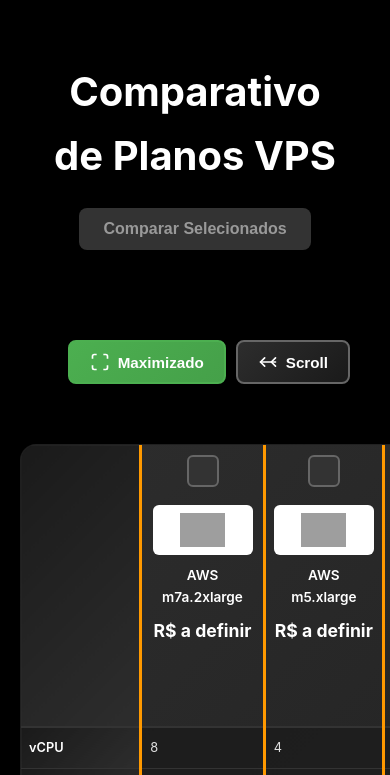
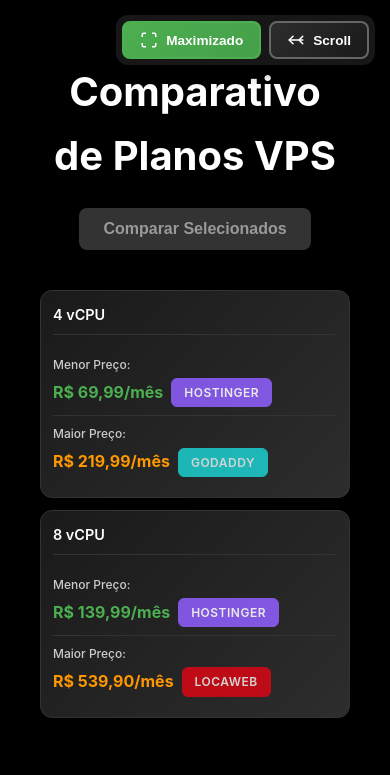
Before and after one commit to grupo-salus/vps-comparativos, a plain HTML site: page comparativo.html in a window 390 px wide. Shown: the top 775 px of the page. Drawn offline with Linux system fonts and the light colour scheme; grey boxes are pictures that could not be loaded.

Commit message:
Refactor layout and styling in comparativo.html and comparativo.css. Updated header spacing, introduced fixed table controls, and enhanced analysis section with compact design for better responsiveness. Adjusted font sizes and padding for improved readability.

```diff
--- a/comparativo.css
+++ b/comparativo.css
@@ -21,8 +21,8 @@
 
 header {
     text-align: center;
-    margin-bottom: 50px;
-    padding: 40px 20px;
+    margin-bottom: 20px;
+    padding: 40px 20px 20px 20px;
 }
 
 header h1 {
@@ -83,12 +83,56 @@
     color: #cccccc;
 }
 
-.table-controls {
-    display: flex;
-    justify-content: flex-end;
-    gap: 10px;
+.top-controls-row {
     margin-bottom: 15px;
     padding: 0 20px;
+}
+
+.table-controls-fixed {
+    position: fixed;
+    top: 20px;
+    right: 20px;
+    display: flex;
+    gap: 10px;
+    z-index: 1000;
+    box-shadow: 0 4px 20px rgba(0, 0, 0, 0.5);
+    border-radius: 12px;
+    padding: 8px;
+    background: rgba(26, 26, 26, 0.9);
+    backdrop-filter: blur(10px);
+}
+
+.analysis-section-compact {
+    flex: 1;
+    min-width: 0;
+}
+
+.analysis-grid-compact {
+    display: grid;
+    grid-template-columns: repeat(auto-fit, minmax(200px, 1fr));
+    gap: 10px;
+}
+
+.analysis-card-compact {
+    background: linear-gradient(135deg, #1a1a1a 0%, #2d2d2d 100%);
+    border-radius: 12px;
+    padding: 15px;
+    border: 1px solid #333333;
+}
+
+.analysis-title-compact {
+    font-size: 0.9rem;
+    font-weight: 600;
+    color: #ffffff;
+    margin-bottom: 12px;
+    padding-bottom: 8px;
+    border-bottom: 1px solid #333333;
+}
+
+.analysis-section {
+    margin-top: 40px;
+    margin-bottom: 40px;
+    padding: 40px 20px;
 }
 
 .btn-view-mode {
@@ -333,9 +377,9 @@
 
 .table-price-after {
     font-size: 0.75rem;
-    color: #ff9800;
+    color: #ffffff;
     margin-top: 4px;
-    font-style: italic;
+    font-style: normal;
 }
 
 .comparison-table th.resource-header {
@@ -411,7 +455,8 @@
 }
 
 .analysis-section {
-    margin-top: 60px;
+    margin-top: 40px;
+    margin-bottom: 40px;
     padding: 40px 20px;
 }
 
@@ -450,8 +495,8 @@
 .analysis-item {
     display: flex;
     flex-direction: column;
-    gap: 8px;
-    padding: 15px 0;
+    gap: 4px;
+    padding: 8px 0;
     border-bottom: 1px solid #333333;
 }
 
@@ -460,13 +505,13 @@
 }
 
 .analysis-label {
-    font-size: 0.9rem;
+    font-size: 0.75rem;
     color: #cccccc;
     font-weight: 500;
 }
 
 .analysis-value {
-    font-size: 1.5rem;
+    font-size: 1.1rem;
     font-weight: 700;
     color: #ffffff;
 }
@@ -485,36 +530,24 @@
     font-style: italic;
 }
 
-.analysis-provider-badge {
-    display: inline-flex;
-    flex-direction: column;
+.analysis-price-row {
+    display: flex;
     align-items: center;
-    padding: 12px 20px;
-    border-radius: 12px;
-    border: 2px solid;
-    margin-top: 10px;
-    gap: 4px;
-    transition: all 0.3s ease;
+    gap: 8px;
+    flex-wrap: wrap;
 }
 
-.analysis-provider-badge:hover {
-    transform: translateY(-2px);
-    box-shadow: 0 4px 12px rgba(0, 0, 0, 0.3);
-}
-
-.analysis-provider-name {
-    font-size: 1rem;
-    font-weight: 700;
+.analysis-provider-badge {
+    display: inline-block;
+    padding: 4px 12px;
+    border-radius: 6px;
+    border: 1px solid;
+    font-size: 0.75rem;
+    font-weight: 600;
     color: #ffffff;
-    text-align: center;
-}
-
-.analysis-provider-label {
-    font-size: 0.75rem;
-    color: rgba(255, 255, 255, 0.9);
     text-transform: uppercase;
     letter-spacing: 0.5px;
-    font-weight: 500;
+    transition: all 0.2s ease;
 }
 
 @media (max-width: 768px) {
@@ -527,6 +560,36 @@
     .comparison-table th.resource-header,
     .comparison-table td.resource-name {
         min-width: 120px;
+    }
+
+    .table-controls-fixed {
+        top: 15px;
+        right: 15px;
+        padding: 6px;
+        gap: 8px;
+    }
+
+    .btn-view-mode {
+        padding: 8px 16px;
+        font-size: 0.85rem;
+    }
+
+    .btn-icon {
+        width: 18px;
+        height: 18px;
+    }
+
+    .analysis-section-compact {
+        width: 100%;
+    }
+
+    .analysis-grid-compact {
+        grid-template-columns: 1fr;
+        gap: 12px;
+    }
+
+    .analysis-card-compact {
+        padding: 12px;
     }
 
     .analysis-section {
@@ -553,6 +616,6 @@
     }
 
     .analysis-value {
-        font-size: 1.3rem;
+        font-size: 1rem;
     }
 }
--- a/comparativo.html
+++ b/comparativo.html
@@ -16,7 +16,15 @@
             </div>
         </header>
 
-        <div class="table-controls">
+        <div class="top-controls-row">
+            <div class="analysis-section-compact" id="analysisSection">
+                <div class="analysis-content" id="analysisContent">
+                    <!-- Conteúdo será preenchido via JavaScript -->
+                </div>
+            </div>
+        </div>
+
+        <div class="table-controls-fixed">
             <button id="btnMaximizado" class="btn-view-mode btn-maximizado active" title="Modo Maximizado - Todas as colunas visíveis" disabled>
                 <svg class="btn-icon" width="20" height="20" viewBox="0 0 24 24" fill="none" stroke="currentColor" stroke-width="2">
                     <path d="M8 3H5a2 2 0 0 0-2 2v3m18 0V5a2 2 0 0 0-2-2h-3m0 18h3a2 2 0 0 0 2-2v-3M3 16v3a2 2 0 0 0 2 2h3"/>
@@ -43,13 +51,6 @@
                 <tbody>
                 </tbody>
             </table>
-        </div>
-
-        <div class="analysis-section" id="analysisSection">
-            <h2>Análise de Preços</h2>
-            <div class="analysis-content" id="analysisContent">
-                <!-- Conteúdo será preenchido via JavaScript -->
-            </div>
         </div>
     </div>
 
@@ -355,28 +356,26 @@
 
             // Gerar HTML da análise
             const analysisContent = document.getElementById('analysisContent');
-            let html = '<div class="analysis-grid">';
+            let html = '<div class="analysis-grid-compact">';
 
             // 4 vCPU
-            html += '<div class="analysis-card">';
-            html += '<h3>Planos com 4 vCPU</h3>';
+            html += '<div class="analysis-card-compact">';
+            html += '<h3 class="analysis-title-compact">4 vCPU</h3>';
             if (menor4vCPU) {
                 html += `<div class="analysis-item">`;
                 html += `<span class="analysis-label">Menor Preço:</span>`;
+                html += `<div class="analysis-price-row">`;
                 html += `<span class="analysis-value menor">${menor4vCPU.precoDisplay}</span>`;
-                html += `<div class="analysis-provider-badge" style="background-color: ${menor4vCPU.corIdentidade || '#4CAF50'}; border-color: ${menor4vCPU.corIdentidade || '#4CAF50'};">`;
-                html += `<span class="analysis-provider-name"><strong>${menor4vCPU.nome}</strong></span>`;
-                html += `<span class="analysis-provider-label">${menor4vCPU.provedor}</span>`;
+                html += `<span class="analysis-provider-badge" style="background-color: ${menor4vCPU.corIdentidade || '#4CAF50'}; border-color: ${menor4vCPU.corIdentidade || '#4CAF50'}; opacity: 0.9;">${menor4vCPU.provedor}</span>`;
                 html += `</div>`;
                 html += `</div>`;
             }
             if (maior4vCPU) {
                 html += `<div class="analysis-item">`;
                 html += `<span class="analysis-label">Maior Preço:</span>`;
+                html += `<div class="analysis-price-row">`;
                 html += `<span class="analysis-value maior">${maior4vCPU.precoDisplay}</span>`;
-                html += `<div class="analysis-provider-badge" style="background-color: ${maior4vCPU.corIdentidade || '#ff9800'}; border-color: ${maior4vCPU.corIdentidade || '#ff9800'}; opacity: 0.8;">`;
-                html += `<span class="analysis-provider-name"><strong>${maior4vCPU.nome}</strong></span>`;
-                html += `<span class="analysis-provider-label">${maior4vCPU.provedor}</span>`;
+                html += `<span class="analysis-provider-badge" style="background-color: ${maior4vCPU.corIdentidade || '#ff9800'}; border-color: ${maior4vCPU.corIdentidade || '#ff9800'}; opacity: 0.8;">${maior4vCPU.provedor}</span>`;
                 html += `</div>`;
                 html += `</div>`;
             }
@@ -386,25 +385,23 @@
             html += '</div>';
 
             // 8 vCPU
-            html += '<div class="analysis-card">';
-            html += '<h3>Planos com 8 vCPU</h3>';
+            html += '<div class="analysis-card-compact">';
+            html += '<h3 class="analysis-title-compact">8 vCPU</h3>';
             if (menor8vCPU) {
                 html += `<div class="analysis-item">`;
                 html += `<span class="analysis-label">Menor Preço:</span>`;
+                html += `<div class="analysis-price-row">`;
                 html += `<span class="analysis-value menor">${menor8vCPU.precoDisplay}</span>`;
-                html += `<div class="analysis-provider-badge" style="background-color: ${menor8vCPU.corIdentidade || '#4CAF50'}; border-color: ${menor8vCPU.corIdentidade || '#4CAF50'}; opacity: 0.9;">`;
-                html += `<span class="analysis-provider-name"><strong>${menor8vCPU.nome}</strong></span>`;
-                html += `<span class="analysis-provider-label">${menor8vCPU.provedor}</span>`;
+                html += `<span class="analysis-provider-badge" style="background-color: ${menor8vCPU.corIdentidade || '#4CAF50'}; border-color: ${menor8vCPU.corIdentidade || '#4CAF50'}; opacity: 0.9;">${menor8vCPU.provedor}</span>`;
                 html += `</div>`;
                 html += `</div>`;
             }
             if (maior8vCPU) {
                 html += `<div class="analysis-item">`;
                 html += `<span class="analysis-label">Maior Preço:</span>`;
+                html += `<div class="analysis-price-row">`;
                 html += `<span class="analysis-value maior">${maior8vCPU.precoDisplay}</span>`;
-                html += `<div class="analysis-provider-badge" style="background-color: ${maior8vCPU.corIdentidade || '#ff9800'}; border-color: ${maior8vCPU.corIdentidade || '#ff9800'}; opacity: 0.8;">`;
-                html += `<span class="analysis-provider-name"><strong>${maior8vCPU.nome}</strong></span>`;
-                html += `<span class="analysis-provider-label">${maior8vCPU.provedor}</span>`;
+                html += `<span class="analysis-provider-badge" style="background-color: ${maior8vCPU.corIdentidade || '#ff9800'}; border-color: ${maior8vCPU.corIdentidade || '#ff9800'}; opacity: 0.8;">${maior8vCPU.provedor}</span>`;
                 html += `</div>`;
                 html += `</div>`;
             }
```
